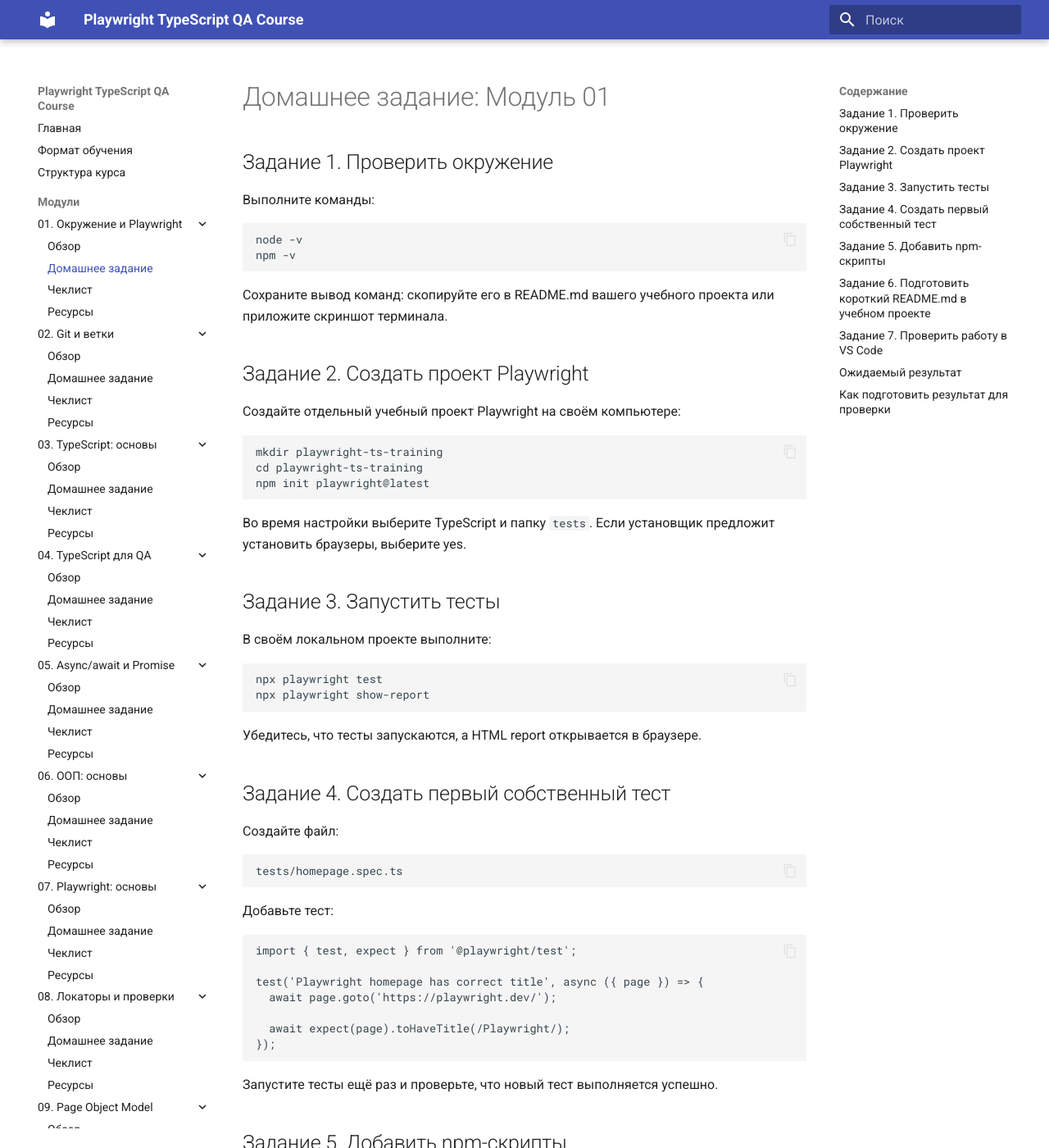
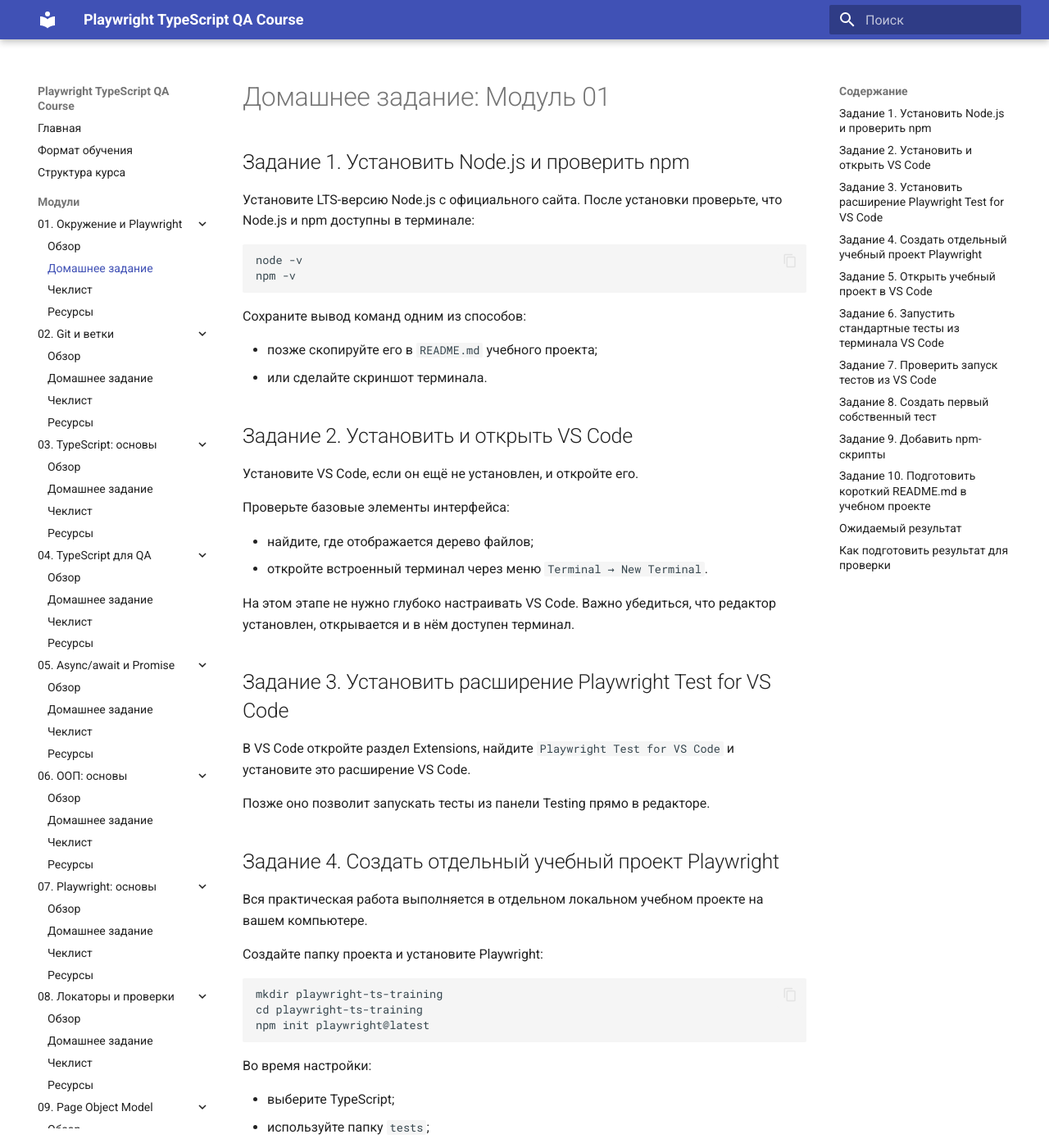
Before and after one commit to EugeneChirkun/Playwright-Typescript-QA-Course, an MkDocs documentation site: the page built from docs/modules/01-environment-node-npm-vscode-playwright/homework.md, in a window 1280 px wide and 1400 px high. Shown: the whole window at 82% size. Built offline with MkDocs 1.6.1 and Material for MkDocs 9.7.7, drawn with Linux system fonts in a browser that asks for light colours; some of the changed text lies outside the part shown.

Commit message:
Rework module 01 homework flow (#10)

````diff
--- a/docs/modules/01-environment-node-npm-vscode-playwright/homework.md
+++ b/docs/modules/01-environment-node-npm-vscode-playwright/homework.md
@@ -1,19 +1,41 @@
 # Домашнее задание: Модуль 01
 
-## Задание 1. Проверить окружение
+## Задание 1. Установить Node.js и проверить npm
 
-Выполните команды:
+Установите LTS-версию Node.js с официального сайта. После установки проверьте, что Node.js и npm доступны в терминале:
 
 ```bash
 node -v
 npm -v
 ```
 
-Сохраните вывод команд: скопируйте его в README.md вашего учебного проекта или приложите скриншот терминала.
+Сохраните вывод команд одним из способов:
 
-## Задание 2. Создать проект Playwright
+- позже скопируйте его в `README.md` учебного проекта;
+- или сделайте скриншот терминала.
 
-Создайте отдельный учебный проект Playwright на своём компьютере:
+## Задание 2. Установить и открыть VS Code
+
+Установите VS Code, если он ещё не установлен, и откройте его.
+
+Проверьте базовые элементы интерфейса:
+
+- найдите, где отображается дерево файлов;
+- откройте встроенный терминал через меню `Terminal → New Terminal`.
+
+На этом этапе не нужно глубоко настраивать VS Code. Важно убедиться, что редактор установлен, открывается и в нём доступен терминал.
+
+## Задание 3. Установить расширение Playwright Test for VS Code
+
+В VS Code откройте раздел Extensions, найдите `Playwright Test for VS Code` и установите это расширение VS Code.
+
+Позже оно позволит запускать тесты из панели Testing прямо в редакторе.
+
+## Задание 4. Создать отдельный учебный проект Playwright
+
+Вся практическая работа выполняется в отдельном локальном учебном проекте на вашем компьютере.
+
+Создайте папку проекта и установите Playwright:
 
 ```bash
 mkdir playwright-ts-training
@@ -21,20 +43,42 @@ cd playwright-ts-training
 npm init playwright@latest
 ```
 
-Во время настройки выберите TypeScript и папку `tests`. Если установщик предложит установить браузеры, выберите yes.
+Во время настройки:
 
-## Задание 3. Запустить тесты
+- выберите TypeScript;
+- используйте папку `tests`;
+- установите браузеры, если установщик задаст такой вопрос.
 
-В своём локальном проекте выполните:
+## Задание 5. Открыть учебный проект в VS Code
+
+Откройте созданную папку `playwright-ts-training` в VS Code.
+
+Проверьте, что в проекте видны:
+
+- `package.json`;
+- `playwright.config.ts`;
+- `tests/`.
+
+Если эти файлы не видны, скорее всего, открыта не та папка. Проверьте, что в VS Code открыта именно папка `playwright-ts-training`, а не папка уровнем выше.
+
+## Задание 6. Запустить стандартные тесты из терминала VS Code
+
+Во встроенном терминале VS Code выполните команды:
 
 ```bash
 npx playwright test
 npx playwright show-report
 ```
 
-Убедитесь, что тесты запускаются, а HTML report открывается в браузере.
+Тесты должны выполниться успешно, а HTML report должен открыться в браузере.
 
-## Задание 4. Создать первый собственный тест
+## Задание 7. Проверить запуск тестов из VS Code
+
+Откройте панель Testing в VS Code и найдите Playwright-тесты.
+
+Запустите один тест из редактора. После проверки сделайте скриншот или напишите короткую заметку о том, что тест был виден в VS Code и запускался из панели Testing.
+
+## Задание 8. Создать первый собственный тест
 
 Создайте файл:
 
@@ -54,11 +98,11 @@ test('Playwright homepage has correct title', async ({ page }) => {
 });
 ```
 
-Запустите тесты ещё раз и проверьте, что новый тест выполняется успешно.
+Запустите тесты ещё раз и проверьте, что новый тест проходит успешно.
 
-## Задание 5. Добавить npm-скрипты
+## Задание 9. Добавить npm-скрипты
 
-В `package.json` добавьте скрипты для запуска тестов и открытия отчёта:
+В `package.json` добавьте скрипты:
 
 ```json
 {
@@ -78,14 +122,19 @@ npm run test
 npm run report
 ```
 
-## Задание 6. Подготовить короткий README.md в учебном проекте
+npm-скрипты делают команды короче и помогают запускать их одинаково каждый раз.
 
-Создайте или обновите `README.md` в вашем учебном проекте. Добавьте разделы:
+## Задание 10. Подготовить короткий README.md в учебном проекте
 
-- требования: какие версии Node.js и npm использовались;
-- установка зависимостей: как установить зависимости;
-- запуск тестов: как запустить тесты;
-- отчёт: как открыть HTML report.
+Создайте или обновите `README.md` в учебном проекте.
+
+Добавьте разделы:
+
+- требования: версии Node.js и npm, которые использовались;
+- установка зависимостей;
+- запуск тестов;
+- открытие HTML report;
+- запуск тестов из VS Code.
 
 Пример структуры:
 
@@ -108,44 +157,39 @@ npm run test
 ## Open report
 
 npm run report
+
+## VS Code
+
+Tests can also be run from the Testing panel after installing the Playwright Test for VS Code extension.
 ```
-
-
-## Задание 7. Проверить работу в VS Code
-
-1. Установите VS Code, если он ещё не установлен.
-2. Установите расширение Playwright Test for VS Code.
-3. Откройте папку учебного проекта Playwright в VS Code.
-4. Запустите тесты из встроенного терминала.
-5. Найдите тесты в панели Testing и запустите один тест из редактора.
-6. Сделайте скриншот или добавьте короткую заметку о том, что тест был виден в VS Code и запускался из панели Testing.
 
 ## Ожидаемый результат
 
 В учебном проекте должны быть:
 
-- созданный проект Playwright;
+- созданный учебный проект Playwright;
 - папка `tests/`;
 - файл `tests/homepage.spec.ts`;
 - файл `playwright.config.ts`;
 - файл `package.json` с npm-скриптами;
 - файл `package-lock.json`;
-- файл `README.md` с краткой инструкцией;
+- файл `README.md` с краткими инструкциями;
 - успешный запуск тестов;
-- открывающийся HTML report;
+- работающий HTML report;
 - установленное расширение Playwright Test for VS Code;
-- подтверждение, что тест был виден в панели Testing.
+- подтверждение, что тесты видны в панели Testing в VS Code.
 
-Папку `node_modules` не нужно отправлять на ревью и не нужно добавлять в commit в Git.
+Папку `node_modules` не нужно отправлять на проверку и не нужно добавлять в commit в Git.
 
 ## Как подготовить результат для проверки
 
-1. Выполните задания в своём локальном учебном проекте.
-2. Проверьте, что тесты запускаются и HTML report открывается.
-3. Подготовьте краткое описание результата:
+1. Выполните задания в локальном учебном проекте.
+2. Проверьте, что тесты запускаются успешно.
+3. Проверьте, что HTML report открывается.
+4. Подготовьте краткое описание результата:
    - какие команды запускались;
    - прошли ли тесты;
    - были ли ошибки или вопросы;
-   - скриншоты или вывод терминала, если это нужно для ревью.
+   - скриншоты или вывод терминала, если это полезно для проверки.
 
-Подробный рабочий процесс с Git будет разобран в следующем модуле.
+Подробный рабочий процесс с Git будет разобран в модуле 02.
````
